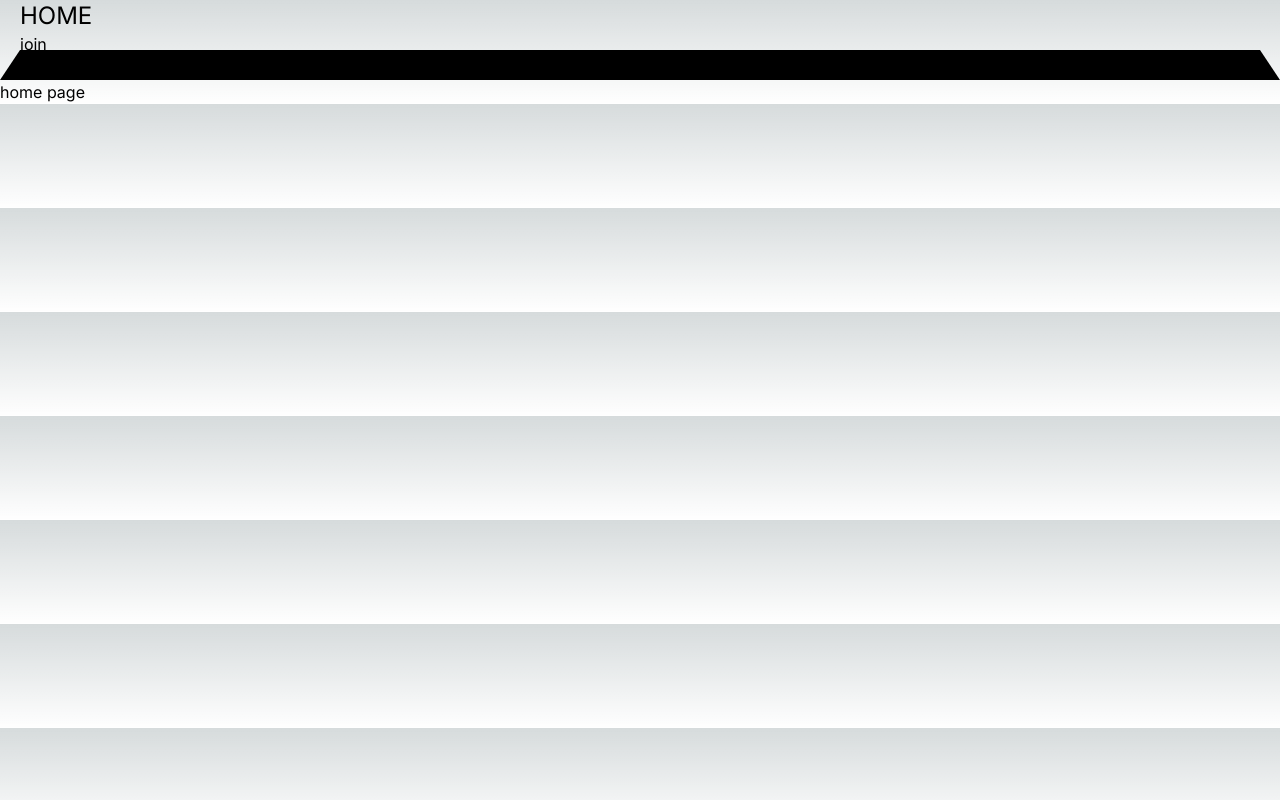
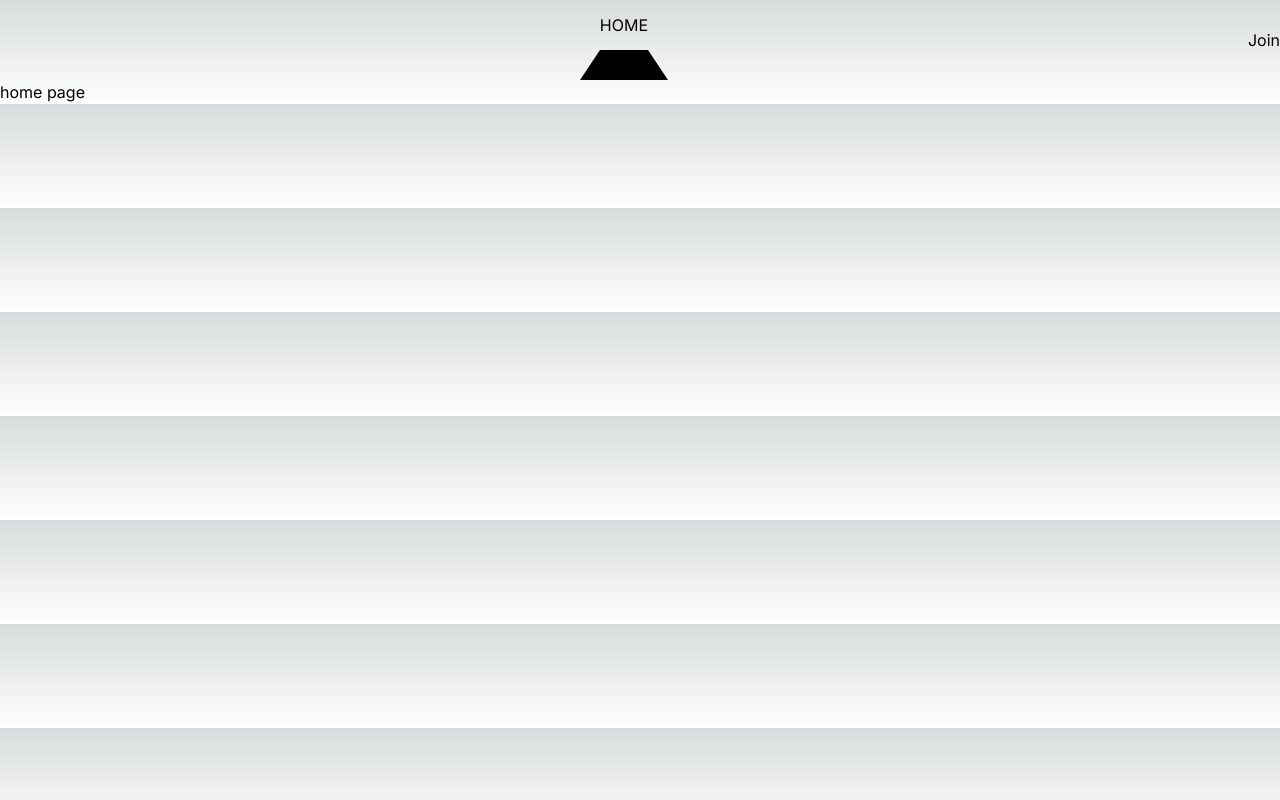
Before and after one commit to csm009177/anthem, a Next.js app: page / in a window 1280 px wide. Built offline with nearby package versions, Linux system fonts and the light colour scheme.

Commit message:
make button for join

```diff
--- a/app/layout.tsx
+++ b/app/layout.tsx
@@ -4,6 +4,7 @@ import "./globals.css";
 import Link from "next/link"; // for pagination
 import styles from './ui/home.module.css'
 import HomeButton from './ui/homebutton';
+import Joinbutton from './ui/joinbutton';
 
 const inter = Inter({ subsets: ["latin"] });
 
@@ -21,10 +22,9 @@ export default function RootLayout({
     <html lang="en">
       <body className={inter.className}>
         <div className={styles.headCont}>
-          {/* <Link href="/"><h1>home</h1></Link> */}
           <HomeButton/>
           <div>
-            <Link href="/join">join</Link>
+            <Joinbutton/>
           </div>
         </div>
         {children}
--- a/app/ui/home.module.css
+++ b/app/ui/home.module.css
@@ -1,7 +1,13 @@
 .headCont {
   width: 100vw;
   height: 10vh;
-  border-bottom: 30px solid black;
-  border-left: 20px solid transparent;
-  border-right: 20px solid transparent;
+  border-style: none;
+  display: flex;
 }
+
+.headButton {
+  width: auto;
+  height: 10vh;
+  margin : auto;
+  border-style: none;
+}
--- a/app/ui/homebutton.tsx
+++ b/app/ui/homebutton.tsx
@@ -1,4 +1,6 @@
 "use client";
+
+import styles from './rootLayout.module.css'
 
 export default function HomeButton() {
   const handleClick = () => {
@@ -6,6 +8,6 @@ export default function HomeButton() {
   };
 
   return (
-    <button className="text-2xl" type="button" onClick={handleClick}>HOME</button>
+    <button className={styles.headButton} type="button" onClick={handleClick}>HOME</button>
   );
 }
--- /dev/null
+++ b/app/ui/joinbutton.tsx
@@ -0,0 +1,12 @@
+"use client";
+import styles from './home.module.css'
+
+export default function Joinbutton() {
+  const handleClick = () => {
+    window.location.href = "/join";
+  };
+
+  return (
+    <button className={styles.headButton} type="button" onClick={handleClick}>Join</button>
+  );
+}
--- /dev/null
+++ b/app/ui/rootLayout.module.css
@@ -0,0 +1,16 @@
+.headCont {
+  width: 100vw;
+  height: 10vh;
+  border-bottom: 30px solid black;
+  border-left: 20px solid transparent;
+  border-right: 20px solid transparent;
+}
+
+.headButton {
+  width: auto;
+  height: 10vh;
+  margin : auto;
+  border-bottom: 30px solid black;
+  border-left: 20px solid transparent;
+  border-right: 20px solid transparent;
+}
```
